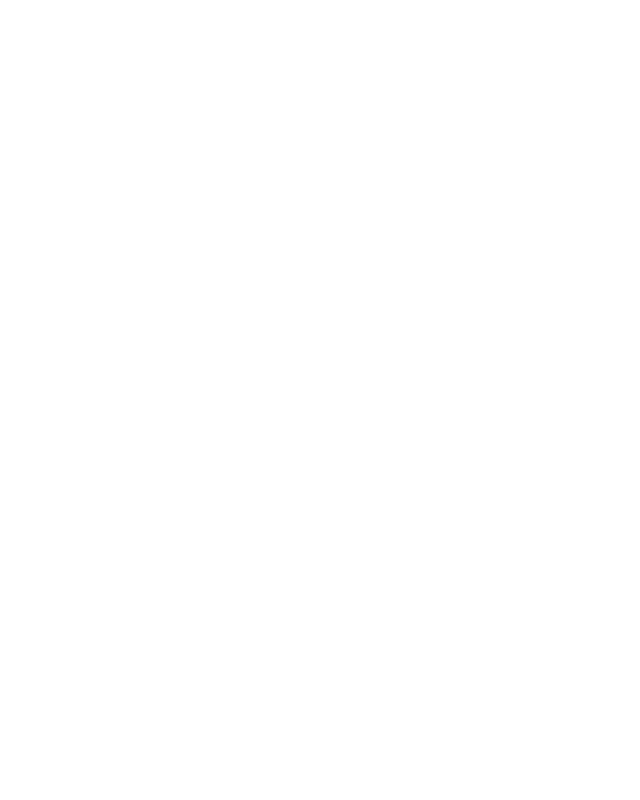
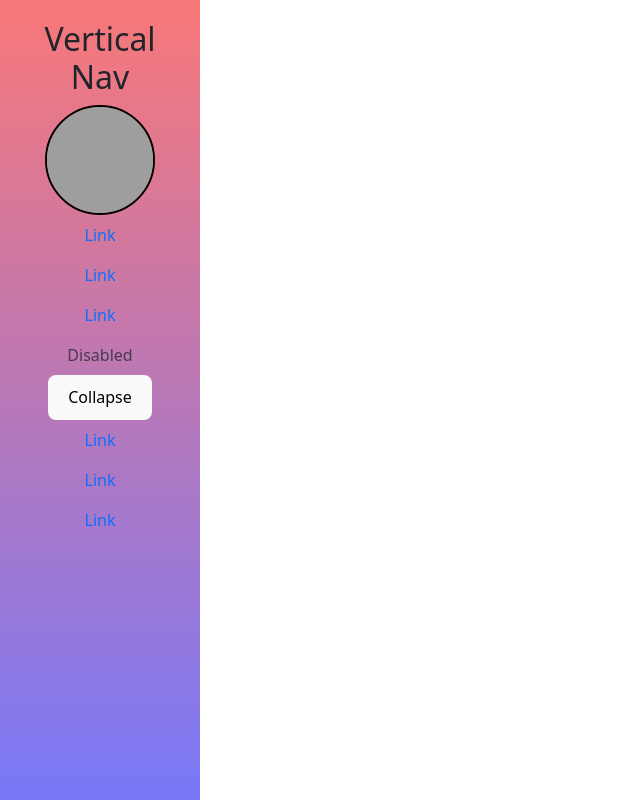
Before and after one commit to tarek-alqentar/ReactDashboard, a React (Vite) app: page / in a window 1280 px wide. Shown: the whole page, without its empty margins (0-640 px from the left). Built offline with nearby package versions, Linux system fonts and the light colour scheme; grey boxes are pictures that could not be loaded.

Commit message:
add sidebar

```diff
--- a/package.json
+++ b/package.json
@@ -10,6 +10,7 @@
     "preview": "vite preview"
   },
   "dependencies": {
+    "bootstrap": "^5.3.0",
     "react": "^18.2.0",
     "react-dom": "^18.2.0"
   },
--- a/src/App.jsx
+++ b/src/App.jsx
@@ -1,7 +1,13 @@
 import "./App.css";
+import "bootstrap/dist/css/bootstrap.min.css";
+import Sidebar from "./components/Sidebar";
 
 function App() {
-  return <></>;
+  return (
+    <>
+      <Sidebar />
+    </>
+  );
 }
 
 export default App;
--- /dev/null
+++ b/src/Sidebar.css
@@ -0,0 +1,24 @@
+.sidebar {
+    position: fixed;
+    top: 0;
+    left: 0;
+    width: 200px;
+    /* تعديل العرض حسب الحاجة */
+    height: 100vh;
+    /* تعديل الارتفاع حسب الحاجة */
+    background-color: #f1f1f1;
+    /* تعديل لون الخلفية حسب الحاجة */
+    padding: 20px;
+    /* تعديل الهامش الداخلي حسب الحاجة */
+}
+.profileimg{
+    width: 110px;
+        /* تعديل العرض الصورة حسب الحاجة */
+    height: 110px;
+        /* تعديل الارتفاع الصورة حسب الحاجة */
+    border: 2px solid #000;
+}
+.sidebarbg {
+    background-image: linear-gradient(to bottom, rgba(255, 0, 0, 0.5), rgba(0, 0, 255, 0.5));
+    background-size: cover;
+}
--- /dev/null
+++ b/src/components/Sidebar.jsx
@@ -0,0 +1,72 @@
+import React, { useState } from "react";
+import "../Sidebar.css";
+import profilepic from "../assets/profilepic.png";
+
+const Sidebar = () => {
+  const [isCollapsed, setIsCollapsed] = useState(false);
+
+  const handleCollapse = () => {
+    setIsCollapsed(!isCollapsed);
+  };
+
+  return (
+    <>
+      <div className={`sidebar ${isCollapsed ? "collapsed" : ""} sidebarbg`}>
+        <h2>Vertical Nav</h2>
+        <img src={profilepic} className="rounded-circle profileimg" />
+        <ul className="nav flex-column">
+          <li className="nav-item">
+            <a className="nav-link" href="#">
+              Link
+            </a>
+          </li>
+          <li className="nav-item">
+            <a className="nav-link" href="#">
+              Link
+            </a>
+          </li>
+          <li className="nav-item">
+            <a className="nav-link" href="#">
+              Link
+            </a>
+          </li>
+          <li className="nav-item">
+            <a className="nav-link disabled" href="#">
+              Disabled
+            </a>
+          </li>
+        </ul>
+        <button className="collapse-button" onClick={handleCollapse}>
+          {isCollapsed ? "Expand" : "Collapse"}
+        </button>
+        <div className={`content ${isCollapsed ? "expanded" : ""}`}>
+          {isCollapsed ? (
+            ""
+          ) : (
+            <>
+              <ul className="nav flex-column">
+                <li className="nav-item">
+                  <a className="nav-link" href="#">
+                    Link
+                  </a>
+                </li>
+                <li className="nav-item">
+                  <a className="nav-link" href="#">
+                    Link
+                  </a>
+                </li>
+                <li className="nav-item">
+                  <a className="nav-link" href="#">
+                    Link
+                  </a>
+                </li>
+              </ul>
+            </>
+          )}
+        </div>
+      </div>
+    </>
+  );
+};
+
+export default Sidebar;
```
Also changed, not shown: 2 other files (tests, documents, lock files or other folders).
